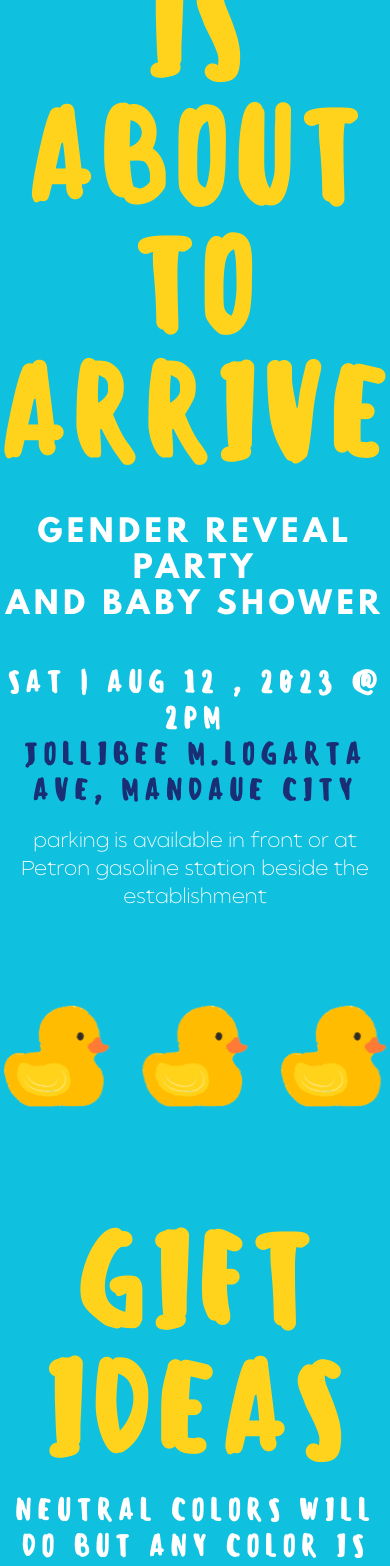
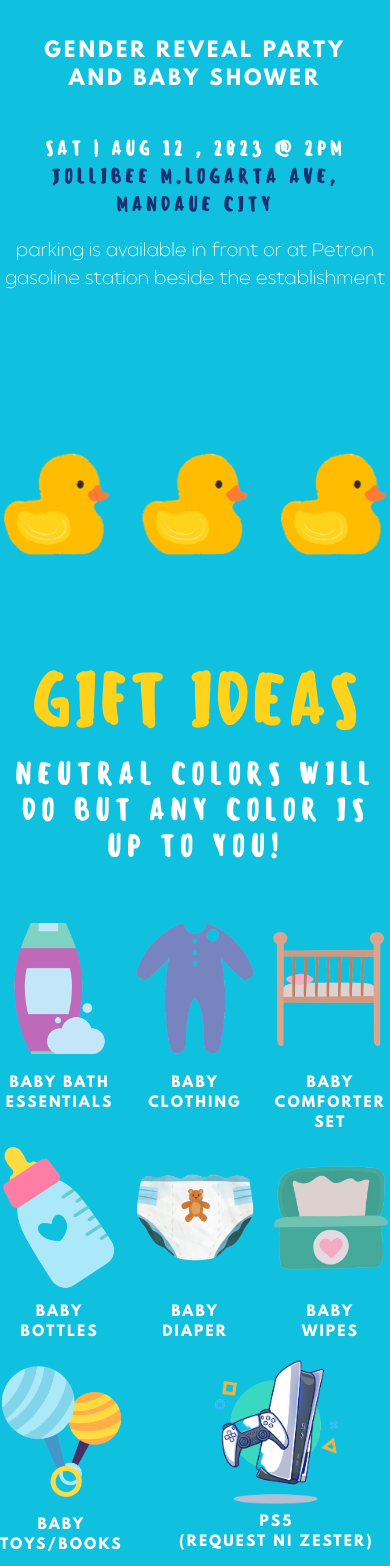
Before and after one commit to zesterquinn/gender-reveal-invitation, a Next.js app: page / in a window 390 px wide. Shown: the part 420-1986 px from the top of the page. Built offline with nearby package versions, Linux system fonts and the light colour scheme.

Commit message:
update mobile sizes

```diff
--- a/app/page.tsx
+++ b/app/page.tsx
@@ -4,14 +4,14 @@ import Head from 'next/head';
 export default function Home() {
   return (
     <main className="min-h-screen overflow-hidden">
-      <section className={'flex justify-center  min-h-screen flex-col sm:mb-0 mb-16'}>
-        <div className={'font-sensei-medium text-9xl text-center self-center text-[#ffd31b] mb-10'}>
+      <section className={'flex justify-center  min-h-screen flex-col mb-0 md:mb-16'}>
+        <div className={'font-sensei-medium md:text-9xl text-7xl text-center self-center text-[#ffd31b] mb-10'}>
           <div>OUR</div>
           <div>LITTLE DUCK</div>
           <div>IS ABOUT TO</div>
           <div>ARRIVE</div>
         </div>
-        <div className={'font-leagues-spartan text-3xl text-center self-center text-white tracking-[.15em] mb-10'}>
+        <div className={'font-leagues-spartan md:text-3xl text-xl text-center self-center text-white tracking-[.15em] mb-10'}>
           <div>
             GENDER REVEAL PARTY
           </div>
@@ -19,13 +19,13 @@ export default function Home() {
             AND BABY SHOWER
           </div>
         </div>
-        <div className={'font-sensei-medium text-3xl text-center self-center text-white tracking-[.15em] mb-5'}>
+        <div className={'font-sensei-medium md:text-3xl text-xl text-center self-center text-white tracking-[.15em] mb-5'}>
           <div>SAT | AUG 12 , 2023 @ 2PM</div>
           <div className={'text-[#192e75]'}>
             JOLLIBEE M.LOGARTA AVE, MANDAUE CITY
           </div>
         </div>
-        <div className={'font-spring text-xl text-white text-center self-center'}>
+        <div className={'font-spring md:text-xl text-lg text-white text-center self-center'}>
           parking is available in front or at Petron gasoline
           station beside the establishment
         </div>
@@ -33,7 +33,7 @@ export default function Home() {
       <div className="bg-contain bg-repeat-space bg-center p-20" style={{"backgroundImage": "url(logos/Duck.png)"}}>
       </div>
       <section className={'flex justify-center  min-h-screen flex-col py-20'}>
-        <div className={'font-sensei-medium text-9xl text-center self-center text-[#ffd31b] mb-5'}>
+        <div className={'font-sensei-medium md:text-9xl text-7xl text-center self-center text-[#ffd31b] mb-5'}>
           <div>GIFT IDEAS</div>
         </div>
         <div className={'font-sensei-medium text-3xl text-center self-center text-white tracking-[.15em] mb-10'}>
@@ -42,40 +42,40 @@ export default function Home() {
           </div>
         </div>
        <div className={'flex self-center'}>
-         <div className={'grid grid-cols-3 gap-x-20 uppercase'}>
+         <div className={'grid grid-cols-3  md:gap-x-20 gap-x-4 uppercase'}>
            <div className={'flex items-center flex-col'}>
              <Image src={'/logos/Baby-Essentials.png'} alt={'Baby-Essentials'} width={125} height={125}/>
-             <div className={'font-leagues-spartan text-xl text-center self-center text-white tracking-[.15em]'}>
+             <div className={'font-leagues-spartan md:text-xl text-sm text-center self-center text-white tracking-[.15em]'}>
                <div>Baby Bath <br/> Essentials</div>
              </div>
            </div>
            <div className={'flex items-center flex-col'}>
              <Image src={'/logos/Newborn-Clothes.png'} alt={'Newborn-Clothes'} width={125} height={125}/>
-             <div className={'font-leagues-spartan text-xl text-center self-center text-white tracking-[.15em]'}>
+             <div className={'font-leagues-spartan md:text-xl text-sm text-center self-center text-white tracking-[.15em]'}>
                <div>Baby <br/> Clothing</div>
              </div>
            </div>
            <div className={'flex items-center flex-col'}>
              <Image src={'/logos/Baby-Comforter-Set.png'} alt={'Baby-Comforter'} width={125} height={125}/>
-             <div className={'font-leagues-spartan text-xl text-center self-center text-white tracking-[.15em]'}>
+             <div className={'font-leagues-spartan md:text-xl text-sm text-center self-center text-white tracking-[.15em]'}>
                <div>Baby <br/> Comforter Set</div>
              </div>
            </div>
            <div className={'flex items-center flex-col'}>
              <Image src={'/logos/Baby-Bottles.png'} alt={'Baby-Bottles'} width={125} height={125}/>
-             <div className={'font-leagues-spartan text-xl text-center self-center text-white tracking-[.15em]'}>
+             <div className={'font-leagues-spartan md:text-xl text-sm text-center self-center text-white tracking-[.15em]'}>
                <div>Baby <br/> Bottles</div>
              </div>
            </div>
            <div className={'flex items-center flex-col'}>
              <Image src={'/logos/Baby-Diaper.png'} alt={'Baby-Diaper'} width={125} height={125}/>
-             <div className={'font-leagues-spartan text-xl text-center self-center text-white tracking-[.15em]'}>
+             <div className={'font-leagues-spartan md:text-xl text-sm text-center self-center text-white tracking-[.15em]'}>
                <div>Baby <br/> Diaper</div>
              </div>
            </div>
            <div className={'flex items-center flex-col'}>
              <Image src={'/logos/Baby-Wipes.png'} alt={'Baby-Wipes'} width={125} height={125}/>
-             <div className={'font-leagues-spartan text-xl text-center self-center text-white tracking-[.15em]'}>
+             <div className={'font-leagues-spartan md:text-xl text-sm text-center self-center text-white tracking-[.15em]'}>
                <div>Baby <br/> Wipes</div>
              </div>
            </div>
@@ -84,18 +84,18 @@ export default function Home() {
         <div className={'flex self-center mb-10 uppercase'}>
           <div className={'flex items-center flex-col mr-10'}>
             <Image src={'/logos/toy.png'} alt={'toy'} width={125} height={125}/>
-            <div className={'font-leagues-spartan text-xl text-center self-center text-white tracking-[.15em]'}>
+            <div className={'font-leagues-spartan md:text-xl text-sm text-center self-center text-white tracking-[.15em]'}>
               <div>Baby <br/> Toys/Books</div>
             </div>
           </div>
           <div className={'flex items-center flex-col'}>
             <Image src={'/logos/PS5.png'} alt={'PS5'} width={235} height={0}/>
-            <div className={'font-leagues-spartan text-xl text-center self-center text-white tracking-[.15em]'}>
+            <div className={'font-leagues-spartan md:text-xl text-sm text-center self-center text-white tracking-[.15em]'}>
               <div>PS5 <br/> (Request ni Zester)</div>
             </div>
           </div>
         </div>
-        <div className={'font-spring text-xl text-white text-center self-center min-w-min'}>
+        <div className={'font-spring md:text-xl text-md text-white text-center self-center min-w-min'}>
           YOUR LOVE, PRAYER AND PRESENCE IS ALL WE REQUEST BUT IF YOU DESIRE TO GIVE...  <br/> HERE ARE SOME GIFT IDEAS YOU MIGHT WANT TO START WITH.
         </div>
       </section>
@@ -104,24 +104,24 @@ export default function Home() {
        </div>
      </div>
       <section className={'flex justify-center  min-h-screen flex-col'}>
-        <div className={'font-sensei-medium text-9xl text-center self-center text-[#ffd31b] mb-5'}>
+        <div className={'font-sensei-medium md:text-9xl text-7xl text-center self-center text-[#ffd31b] mb-5'}>
           <div>IF YOU ARE...</div>
         </div>
-        <div className={'font-sensei-medium text-9xl text-center self-center text-[#1a2d75] mb-10'}>
+        <div className={'font-sensei-medium md:text-9xl text-6xl text-center self-center text-[#1a2d75] mb-10'}>
           <div className={'flex items-center justify-center'}>
             <Image src={'/logos/team-boy-new.png'} alt={'team-boy-new'} width={150} height={150}/>
           </div>
           <div>TEAM BOY</div>
-          <div className={'font-spring text-xl text-white'}>
+          <div className={'font-spring md:text-xl text-lg text-white'}>
             IF YOU CAN, PLEASE WEAR BLUE
           </div>
         </div>
-        <div className={'font-sensei-medium text-9xl text-center self-center text-[#f77da4] mb-5'}>
+        <div className={'font-sensei-medium md:text-9xl text-6xl text-center self-center text-[#f77da4] mb-5'}>
           <div className={'flex items-center justify-center'}>
             <Image src={'/logos/Team-Girl.png'} alt={'Team-Girl'} width={150} height={150}/>
           </div>
           <div>TEAM GIRL</div>
-          <div className={'font-spring text-xl text-white'}>
+          <div className={'font-spring md:text-xl text-lg text-white'}>
             IF YOU CAN, PLEASE WEAR PINK
           </div>
         </div>
```
